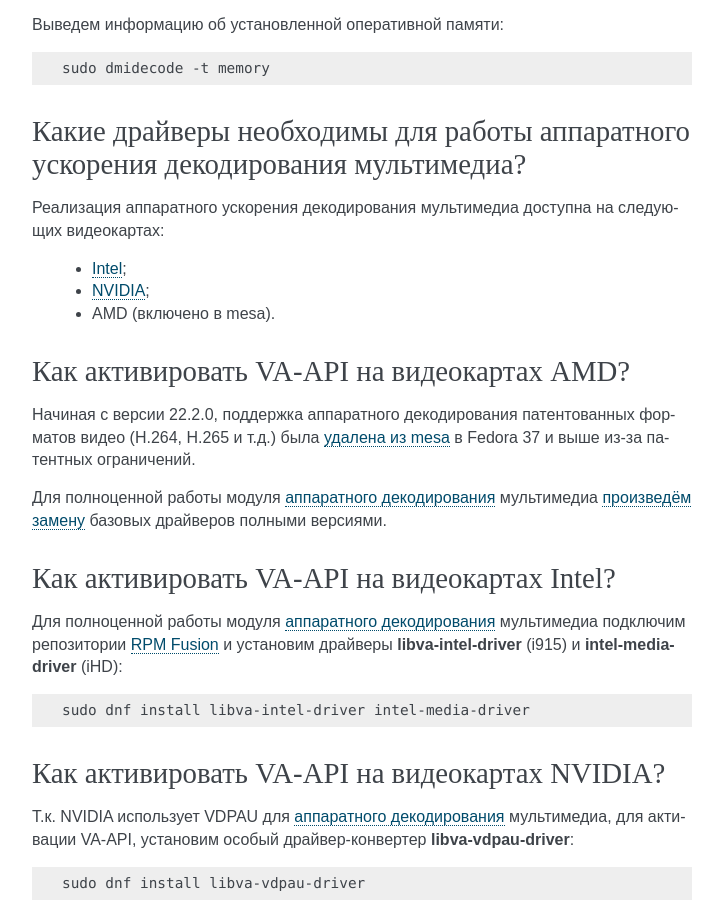
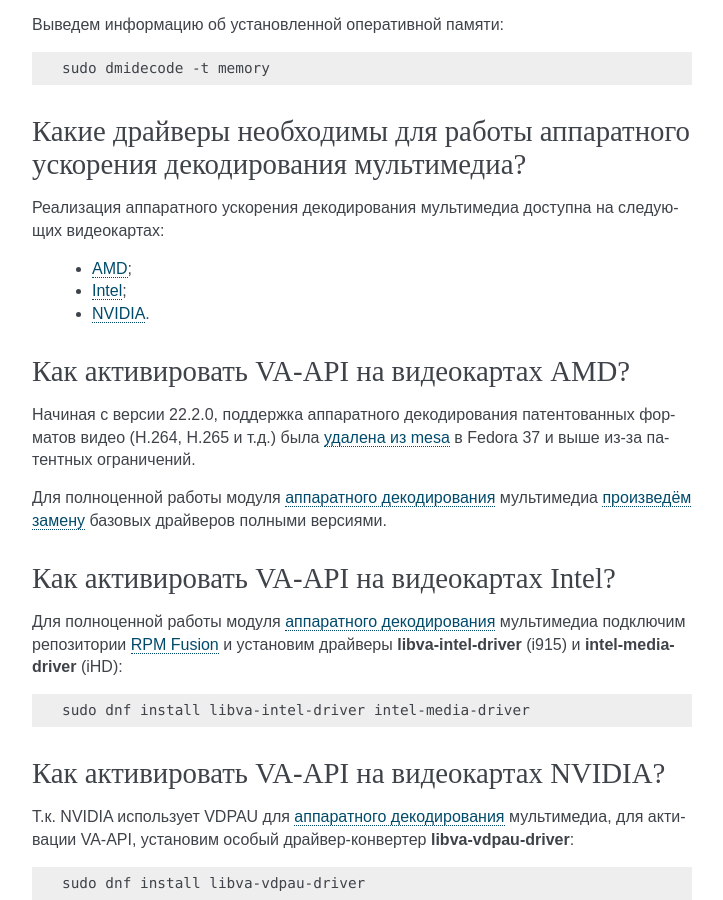
Before and after one commit to RussianFedora/FAQ, a Sphinx documentation site: the page built from source/hardware.rst, in a window 1280 px wide and 900 px high, scrolled down 25474 px. Shown: the whole window, without its empty margins (388-1111 px from the left). Built offline with Sphinx 7.4.7, drawn with Linux system fonts in a browser that asks for light colours; comment, search, counter and statistics services are not loaded.

Commit message:
Updated hwaccel-drivers question.

```diff
--- a/source/hardware.rst
+++ b/source/hardware.rst
@@ -1422,9 +1422,9 @@ ICC профиль можно получить либо на сайте прои
 
 Реализация аппаратного ускорения декодирования мультимедиа доступна на следующих видеокартах:
 
+  * :ref:`AMD <vaapi-amd>`;
   * :ref:`Intel <vaapi-intel>`;
-  * :ref:`NVIDIA <vaapi-nvidia>`;
-  * AMD (включено в mesa).
+  * :ref:`NVIDIA <vaapi-nvidia>`.
 
 .. index:: hardware acceleration, vaapi, amd
 .. _vaapi-amd:
```
